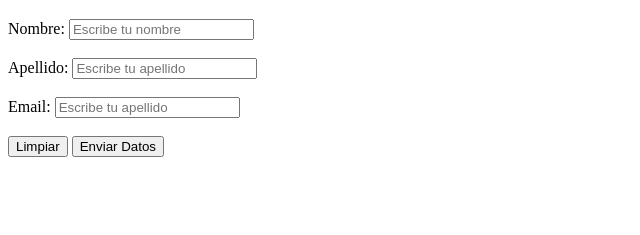
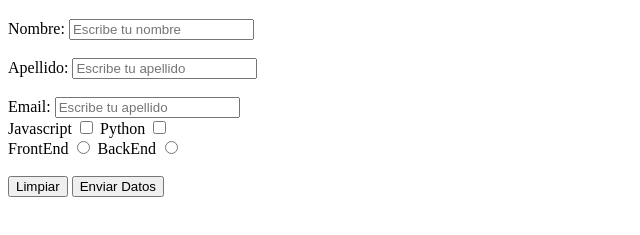
Before and after one commit to DevWeb201/Clase17_10, a plain HTML site: page index.html in a window 1280 px wide. Shown: the part 61-296 px from the top of the page, without its empty margins (0-640 px from the left). Drawn offline with Linux system fonts and the light colour scheme.

Commit message:
modificar formulario

```diff
--- a/index.html
+++ b/index.html
@@ -26,6 +26,26 @@
                     <label for="email">Email:</label>
                     <input type="text" name="email" placeholder="Escribe tu apellido">
                 </div>
+                <div class="checks">
+                    <label for="lenguaje">
+                        Javascript
+                        <input type="checkbox" name="lenguaje1" id="js" value="Javascript">
+                    </label>
+                    <label for="lenguaje">
+                        Python
+                        <input type="checkbox" name="lenguaje2" id="py" value="Python">
+                    </label>
+                </div>
+                <div class="radios">
+                    <label for="front">
+                        FrontEnd
+                        <input type="radio" name="front" id="front" value="FrontEnd">
+                    </label>
+                    <label for="back">
+                        BackEnd
+                        <input type="radio" name="front" id="back" value="BackEnd">
+                    </label>
+                </div>
                 <br>
                 <div class="botones">
                     <input type="reset" value="Limpiar">
```
